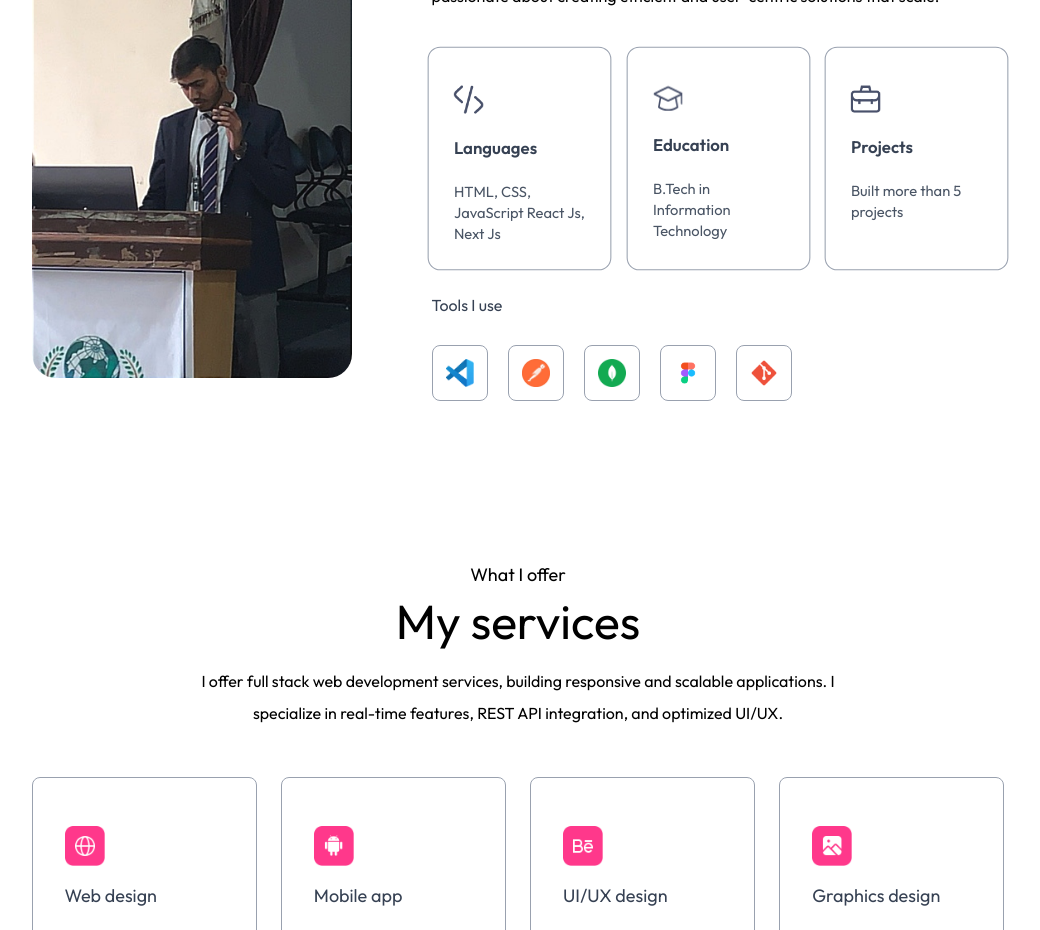
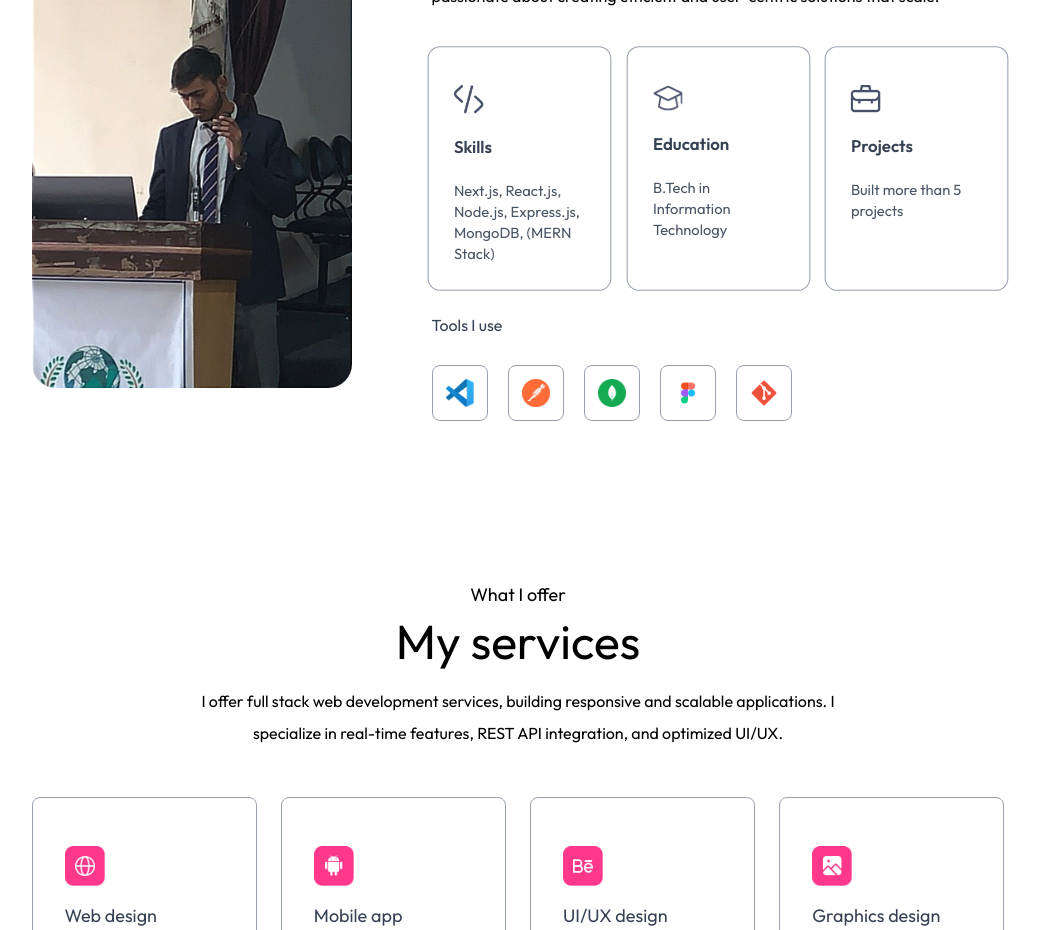
Before and after one commit to shashank-varshney21/portfolio-website, a Next.js app: page / in a window 1280 px wide. Shown: the part 1120-2050 px from the top of the page, without its empty margins (122-1162 px from the left). Built offline with nearby package versions, Linux system fonts and the light colour scheme; a web font is replaced by a local one.

Commit message:
Fixing Typos

```diff
--- a/assets/assets.js
+++ b/assets/assets.js
@@ -121,7 +121,7 @@ export const serviceData = [
 ]
 
 export const infoList = [
-    { icon: assets.code_icon, iconDark: assets.code_icon_dark, title: 'Languages', description: 'HTML, CSS, JavaScript React Js, Next Js' },
+    { icon: assets.code_icon, iconDark: assets.code_icon_dark, title: 'Skills', description: ' Next.js, React.js, Node.js, Express.js, MongoDB, (MERN Stack)' },
     { icon: assets.edu_icon, iconDark: assets.edu_icon_dark, title: 'Education', description: 'B.Tech in Information Technology' },
     { icon: assets.project_icon, iconDark: assets.project_icon_dark, title: 'Projects', description: 'Built more than 5 projects' }
 ];
```
